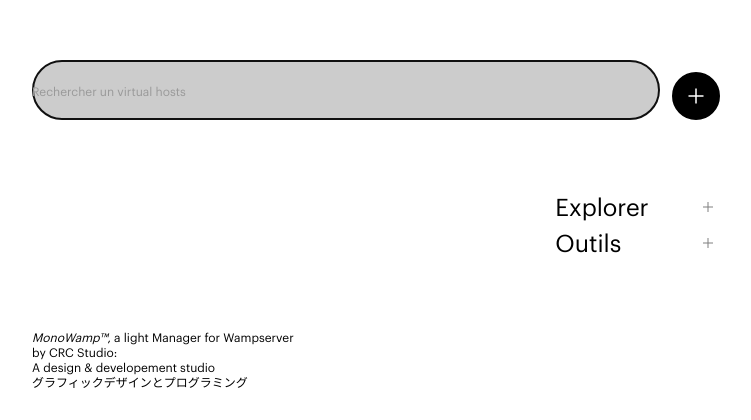
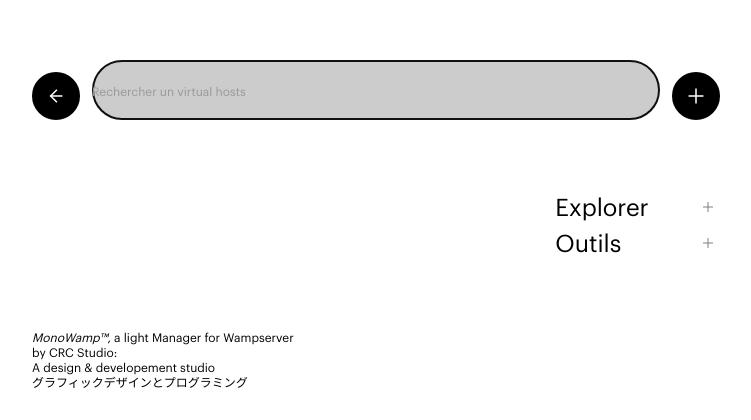
Before and after one commit to CRC-Studio/wampmono, a PHP site: page /nadine/ in a window 1280 px wide. Shown: the top 420 px of the page, without its empty margins (264-1015 px from the left). Run offline with PHP 8.4, Linux system fonts and the light colour scheme; some web fonts are replaced.

Commit message:
🤖 Wampmono__v006

```diff
--- a/fonctions/f__get_virtualhosts.php
+++ b/fonctions/f__get_virtualhosts.php
@@ -12,7 +12,7 @@ function get_virtualhosts()
 {
 
   // Chemin vers le fichier de configuration des VirtualHost
-  $vhostFile = __DIR__ . '/../../../bin/apache/apache2.4.62.1/conf/extra/httpd-vhosts.conf'; // Ajustez selon votre installation
+  $vhostFile = __DIR__ . '/../../../bin/apache/apache2.4.62.1/conf/extra/httpd-vhosts.conf';
 
   // Vérifie si le fichier existe
   if (!file_exists($vhostFile)) {
--- a/index.php
+++ b/index.php
@@ -16,13 +16,14 @@ include  __DIR__ . '/templates/t__head.php';
     <div class="m-rom m-flx m-flg1">
       <form class="m-row m-frm m-flx">
         <div class="m-row m-frm-grp m-flx m-flxc m-flg1">
+          <a href="http://localhost/?skin=origine" class="m-btn m-btn-p m-btn-ico m-mta" target="_blank"><?php the_ico('arrow_left'); ?></a>
           <div class="l-ftp-inp">
             <div class="m-frm-lbl">
               <label for="vhost">Rechercher un virtual hosts</label>
               <input type="text" name="vhost" placeholder="Rechercher un virtual hosts" autofocus>
             </div>
           </div>
-          <a href="http://localhost/add_vhost.php?lang=french" class="m-btn m-btn-p m-btn-ico m-mta" target="_blank"><?php the_ico('more'); ?></a>
+          <a href="http://localhost/add_vhost.php?lang=french" class="m-btn m-btn-p m-btn-ico m-mta"><?php the_ico('more'); ?></a>
         </div>
       </form>
     </div>
```
Also changed, not shown: README.md (added).
